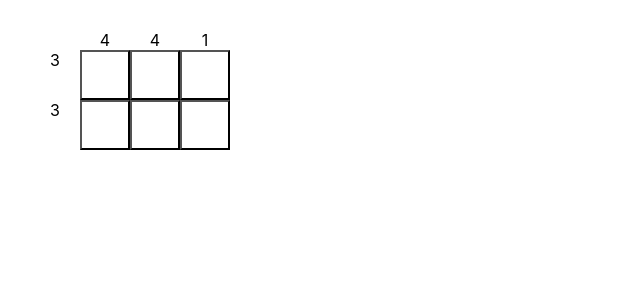
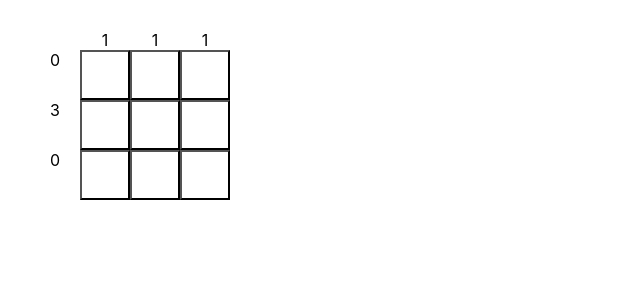
Before and after one commit to rachid-o/nonosuus, a React (Create React App) app: page / in a window 1280 px wide. Shown: the top 300 px of the page, without its empty margins (0-640 px from the left). Built offline with nearby package versions, Linux system fonts and the light colour scheme.

Commit message:
Show correct hints and mark with X when wrong

```diff
--- a/src/components/board-state.tsx
+++ b/src/components/board-state.tsx
@@ -4,46 +4,35 @@ export enum CellState {
   Marked,
 }
 
-const width = 3;
-const height = 2;
+export type Position = {
+  row: number;
+  col: number;
+};
 
 class BoardState {
   cells: Array<Array<CellState>>;
+  solution: Array<Position>;
 
-  constructor(cells?: Array<Array<CellState>>) {
-    // console.debug("BoardState constructor, cells:", cells);
-    if (cells) {
-      this.cells = cells;
-    } else {
-      this.cells = Array.from({ length: height }, () =>
-        Array(width).fill(CellState.Empty)
-      );
-    }
+  constructor(cells: Array<Array<CellState>>, solution: Array<Position>) {
+    this.solution = solution;
+    this.cells = cells;
   }
 
-  handleClick(row: number, col: number) {
-    console.info("BoardState handle click:", row, col);
+  handleClick(pos: Position) {
+    // console.info("BoardState handle click:", pos);
     const newCells = this.cells.map((r) => r.slice());
 
-    newCells[row][col] = this.getNextState(newCells[row][col]);
+    if (newCells[pos.row][pos.col] === CellState.Empty) {
+      if (this.solution.some((p) => p.row === pos.row && p.col === pos.col)) {
+        newCells[pos.row][pos.col] = CellState.Filled;
+      } else {
+        console.warn("Wrong click, no solution at:", pos);
+        newCells[pos.row][pos.col] = CellState.Marked;
+      }
+    }
 
     this.cells = newCells;
-    return new BoardState(newCells);
-  }
-
-  getCells(): Array<Array<CellState>> {
-    return this.cells;
-  }
-
-  getColumnHeaders(): number[] {
-    return Array.from({ length: width }, () =>
-      Math.floor(Math.random() * 5 + 1)
-    );
-  }
-  getRowHeaders(): number[] {
-    return Array.from({ length: height }, () =>
-      Math.floor(Math.random() * 5 + 1)
-    );
+    return new BoardState(newCells, this.solution);
   }
 
   private getNextState(state: CellState): CellState {
@@ -56,6 +45,25 @@ class BoardState {
         return CellState.Empty;
     }
   }
+
+  getCells(): Array<Array<CellState>> {
+    return this.cells;
+  }
+
+  getColumnHeaders(): number[] {
+    // count the number of filled solutions in this column
+    return Array.from({ length: this.cells.length }, (_, colNr) => {
+      return Array.from(this.solution).filter((pos) => pos.col === colNr)
+        .length;
+    });
+  }
+  getRowHeaders(): number[] {
+    // count the number of filled solutions in this row
+    return Array.from({ length: this.cells[0].length }, (_, rowNr) => {
+      return Array.from(this.solution).filter((pos) => pos.row === rowNr)
+        .length;
+    });
+  }
 }
 
 export default BoardState;
--- a/src/components/board.tsx
+++ b/src/components/board.tsx
@@ -1,5 +1,17 @@
-import React, { useEffect, useState } from "react";
-import BoardState, { CellState } from "./board-state";
+import React, { useState } from "react";
+import BoardState, { CellState, Position } from "./board-state";
+import { l, minus, plus } from "./solutions";
+
+const width = 3;
+const height = 3;
+
+const cells = Array.from({ length: height }, () =>
+  Array(width).fill(CellState.Empty)
+);
+
+const solution = minus;
+// const solution = l;
+// const solution = plus;
 
 type SquareProps = {
   value: CellState;
@@ -20,10 +32,11 @@ const Square: React.FC<SquareProps> = ({ value, onClick }) => (
 );
 
 const Board: React.FC = () => {
-  const [boardState, setBoardState] = useState<BoardState>(new BoardState());
+  const [boardState, setBoardState] = useState<BoardState>(
+    new BoardState(cells, solution)
+  );
   const handleClick = (row: number, col: number) => {
-    // boardState = boardState.handleClick(row, col);
-    var newState = boardState.handleClick(row, col);
+    var newState = boardState.handleClick({ row, col });
     setBoardState(newState);
   };
 
--- /dev/null
+++ b/src/components/solutions.ts
@@ -0,0 +1,21 @@
+import { Position } from "./board-state";
+
+export const plus: Array<Position> = [
+  { row: 1, col: 1 },
+  { row: 0, col: 1 },
+  { row: 1, col: 0 },
+  { row: 2, col: 1 },
+  { row: 1, col: 2 },
+];
+
+export const minus: Array<Position> = [
+  { row: 1, col: 1 },
+  { row: 1, col: 0 },
+  { row: 1, col: 2 },
+];
+
+export const l: Array<Position> = [
+  { row: 0, col: 1 },
+  { row: 1, col: 1 },
+  { row: 2, col: 1 },
+];
```
Also changed, not shown: tsconfig.json (+3 -9 lines).
